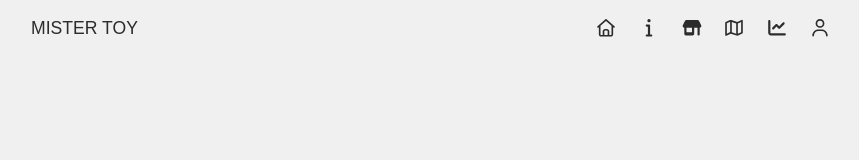
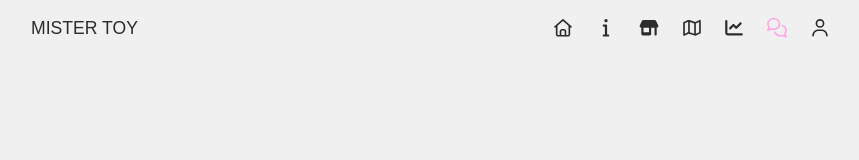
Before and after one commit to shanybaruch/mistertoy-frontend, a React (Vite) app: page /review in a window 1280 px wide. Shown: the top 160 px of the page, without its empty margins (209-1068 px from the left). Built offline with nearby package versions, Linux system fonts and the light colour scheme; a web font is replaced by a local one.

Commit message:
Added pages review and admin

```diff
--- a/src/App.jsx
+++ b/src/App.jsx
@@ -16,6 +16,8 @@ import { ThemeContext, ThemeProvider } from './contexts/ThemeContext.jsx'
 import { GoogleMap } from './pages/GoogleMap.jsx'
 import { Chart } from './cmps/Chart.jsx'
 import { Account } from './pages/Account.jsx'
+import { AdminPage} from './pages/AdminPage.jsx'
+import { ReviewPage } from './pages/ReviewPage.jsx'
 
 
 export function App() {
@@ -34,6 +36,8 @@ export function App() {
                                 <Route element={<GoogleMap />} path="/map" />
                                 <Route element={<Chart />} path="/dashboard" />
                                 <Route element={<Account />} path="/account" />
+                                <Route element={<ReviewPage />} path="/review" />
+                                <Route element={<AdminPage />} path="/admin" />
                                 {/* <Route element={<ToyEdit />} path="/toy/edit" /> */}
                                 <Route element={<ToyEdit />} path="/toy/edit/:toyId?" />
                                 <Route element={<ToyDetails />} path="/toy/:toyId" />
--- a/src/cmps/AppHeader.jsx
+++ b/src/cmps/AppHeader.jsx
@@ -9,14 +9,14 @@ import { ThemeContext } from '../contexts/ThemeContext.jsx'
 import { LoginSignup } from './LoginSignup.jsx'
 
 import { faUser } from '@fortawesome/free-regular-svg-icons'
+import { faUsers } from '@fortawesome/free-solid-svg-icons'
 import { FontAwesomeIcon } from '@fortawesome/react-fontawesome'
 import { faChartLine } from '@fortawesome/free-solid-svg-icons'
-// import { faMapLocationDot } from '@fortawesome/free-solid-svg-icons'
 import { faMap } from '@fortawesome/free-regular-svg-icons'
 import { faShop } from '@fortawesome/free-solid-svg-icons'
 import { faInfo } from '@fortawesome/free-solid-svg-icons'
-// import { faHouse } from '@fortawesome/free-solid-svg-icons'
 import { faHouse } from '@fortawesome/free-regular-svg-icons'
+import { faComments } from '@fortawesome/free-regular-svg-icons'
 
 export function AppHeader() {
     const dispatch = useDispatch()
@@ -59,6 +59,16 @@ export function AppHeader() {
                         <FontAwesomeIcon icon={faChartLine} />
                         {/* Dashboard */}
                     </NavLink>
+                    <NavLink to="/review" >
+                        <FontAwesomeIcon icon={faComments} />
+                        {/* Review */}
+                    </NavLink>
+                    {user?.isAdmin &&
+                        <NavLink to="/admin" >
+                            <FontAwesomeIcon icon={faUsers} />
+                            {/* Admin */}
+                        </NavLink>
+                    }
                     <NavLink to="/account" >
                         <FontAwesomeIcon icon={faUser} />
                         {/* Account */}
--- /dev/null
+++ b/src/pages/AdminPage.jsx
@@ -0,0 +1,7 @@
+export function AdminPage() {
+    return (
+        <section className="admin-page">
+
+        </section>
+    )
+}
--- /dev/null
+++ b/src/pages/ReviewPage.jsx
@@ -0,0 +1,7 @@
+export function ReviewPage() {
+    return (
+        <section className="review-page">
+
+        </section>
+    )
+}
```
